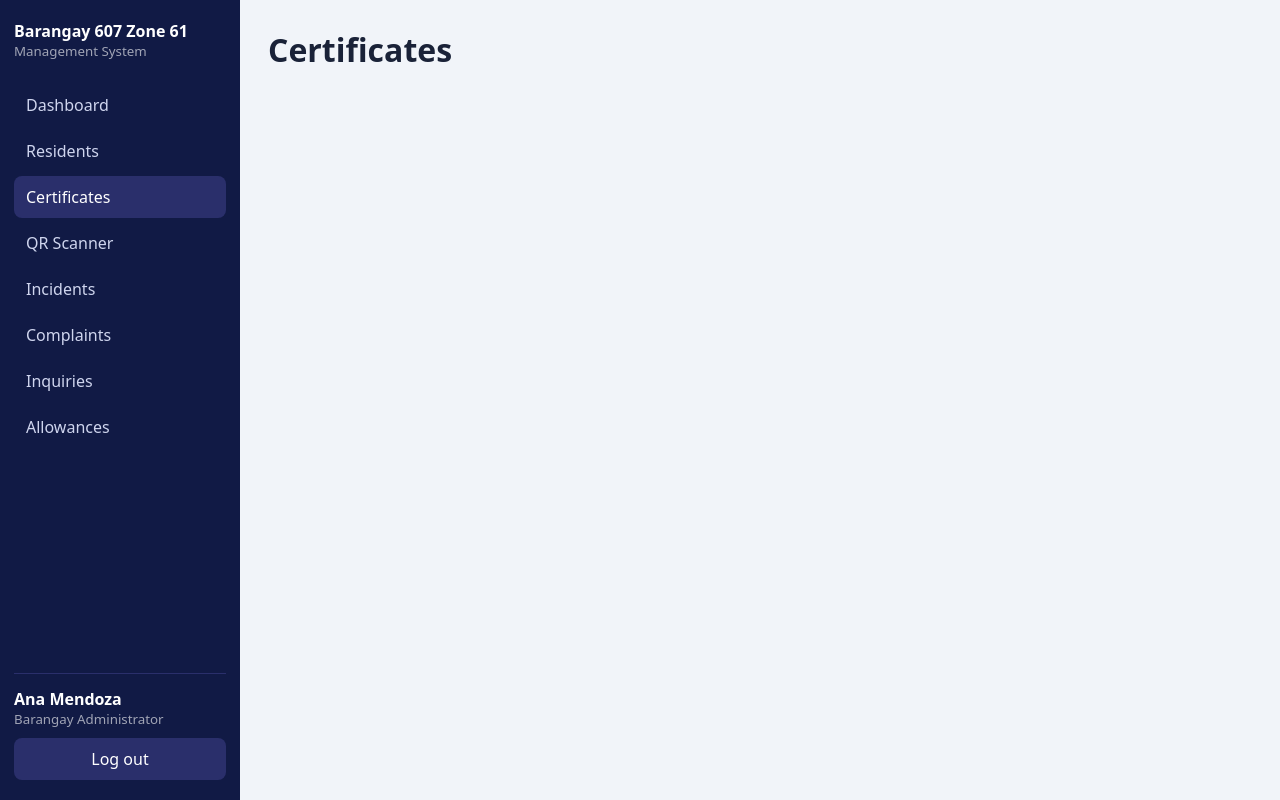
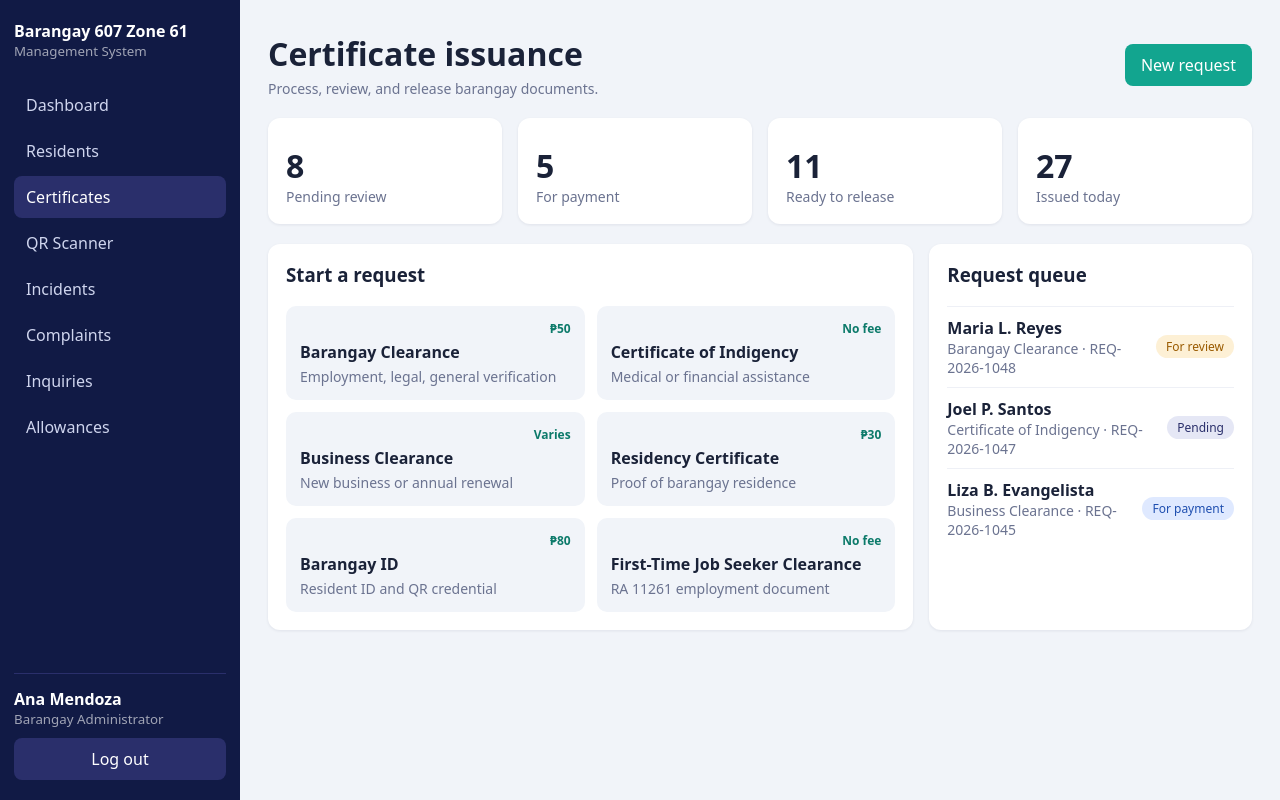
Before and after one commit to mksalinsub-prog/Emtech_Group1_Project, a React (Vite) app in the folder client/: page /certificates in a window 1280 px wide. Built offline with nearby package versions, Linux system fonts and the light colour scheme.

Commit message:
Build certificate issuance page with request types and queue

```diff
--- a/client/src/pages/Certificates.jsx
+++ b/client/src/pages/Certificates.jsx
@@ -1,3 +1,53 @@
+import { Link } from 'react-router-dom'
+import StatusBadge from '../components/StatusBadge'
+import { certificateTypes, certificateStats, requestQueue, feeLabel } from '../data/certificates'
+
 export default function Certificates() {
-  return <h1>Certificates</h1>
+  return (
+    <div>
+      <div className="page-head">
+        <div>
+          <h1>Certificate issuance</h1>
+          <p className="muted">Process, review, and release barangay documents.</p>
+        </div>
+        <Link className="btn" to="/certificates/new">New request</Link>
+      </div>
+
+      <div className="stat-grid">
+        {certificateStats.map((s) => (
+          <div className="card stat" key={s.label}>
+            <div className="stat-value">{s.value}</div>
+            <div className="muted">{s.label}</div>
+          </div>
+        ))}
+      </div>
+
+      <div className="two-col">
+        <section className="card">
+          <h3>Start a request</h3>
+          <div className="type-grid">
+            {certificateTypes.map((t) => (
+              <Link className="type-card" key={t.id} to={`/certificates/new?type=${t.id}`}>
+                <span className="fee">{feeLabel(t)}</span>
+                <strong>{t.name}</strong>
+                <span className="muted">{t.note}</span>
+              </Link>
+            ))}
+          </div>
+        </section>
+        <section className="card">
+          <h3>Request queue</h3>
+          {requestQueue.map((r) => (
+            <div className="row" key={r.id}>
+              <div>
+                <strong>{r.who}</strong>
+                <div className="muted">{r.title} &middot; {r.id}</div>
+              </div>
+              <StatusBadge status={r.status} />
+            </div>
+          ))}
+        </section>
+      </div>
+    </div>
+  )
 }
```
